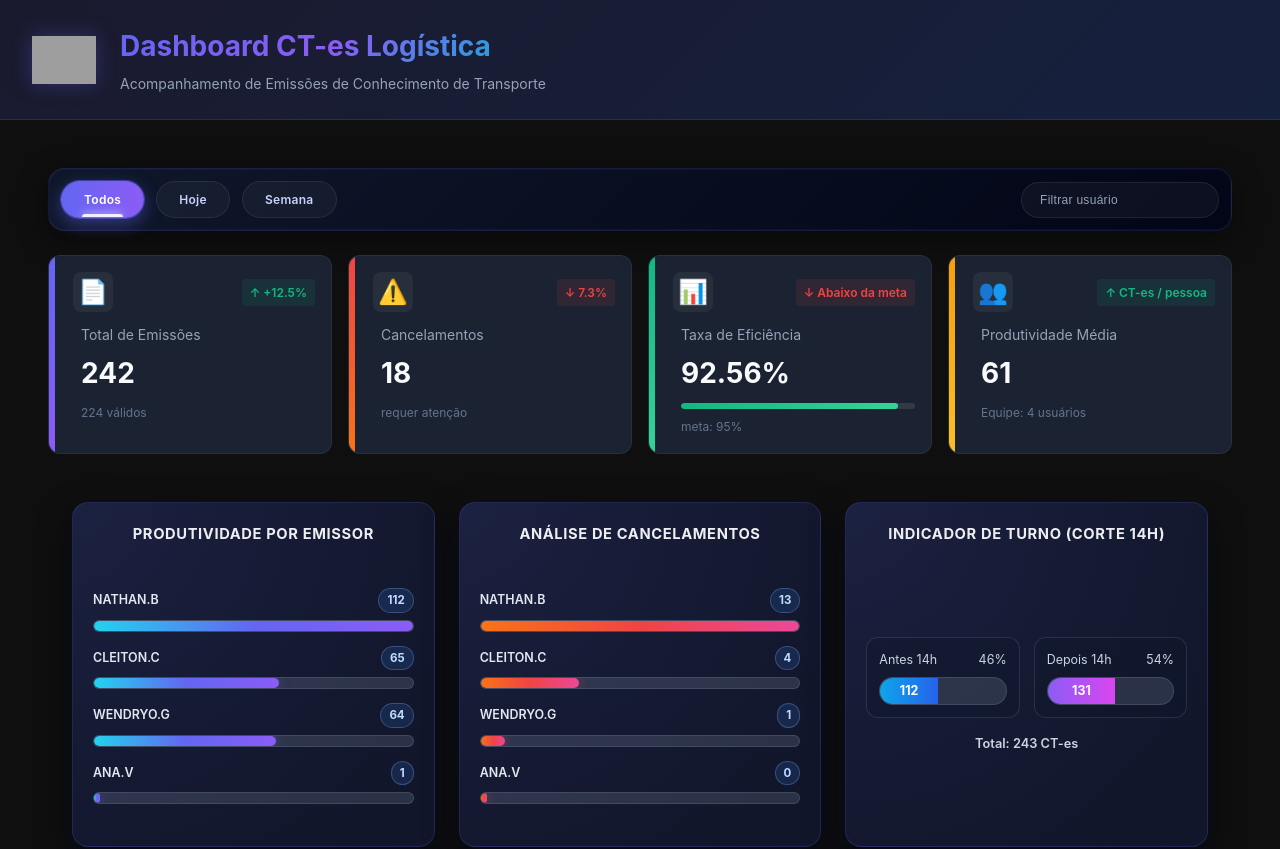
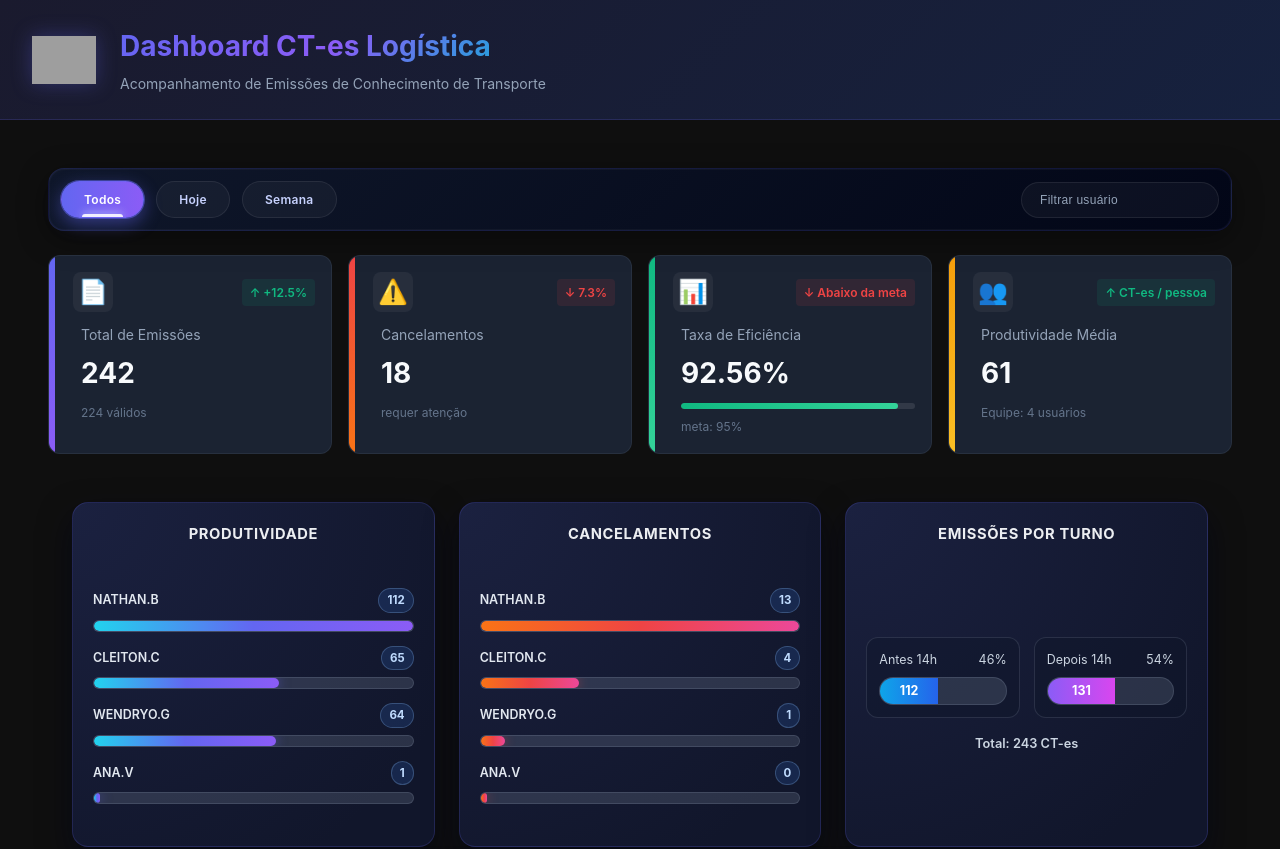
Before and after one commit to nathanbarretosilveira-dev/dash, a React (Vite) app: page / in a window 1280 px wide. Shown: the top 849 px of the page. Built offline with nearby package versions, Linux system fonts and the light colour scheme; grey boxes are pictures that could not be loaded.

Commit message:
Update charts.jsx

```diff
--- a/src/components/charts.jsx
+++ b/src/components/charts.jsx
@@ -63,7 +63,7 @@ const Charts = ({ data }) => {
     <div className="charts-container">
       <div className="charts-row">
         <div className="chart-card">
-          <h3>Produtividade por Emissor</h3>
+          <h3>Produtividade</h3>
           <div className="chart-content horizontal-bars">
             {emissoes_por_usuario.map((item, idx) => (
               <div key={idx} className="bar-item">
@@ -83,7 +83,7 @@ const Charts = ({ data }) => {
         </div>
 
         <div className="chart-card">
-          <h3>Análise de Cancelamentos</h3>
+          <h3>Cancelamentos</h3>
           <div className="chart-content horizontal-bars">
             {cancelamentos_por_usuario.map((item, idx) => (
               <div key={idx} className="bar-item">
@@ -103,7 +103,7 @@ const Charts = ({ data }) => {
         </div>
 
         <div className="chart-card">
-          <h3>Indicador de Turno (Corte 14h)</h3>
+          <h3>Emissões por Turno</h3>
           <div className="chart-content turno-container">
             <div className="turno-grid">
               <div className="turno-section">
```
